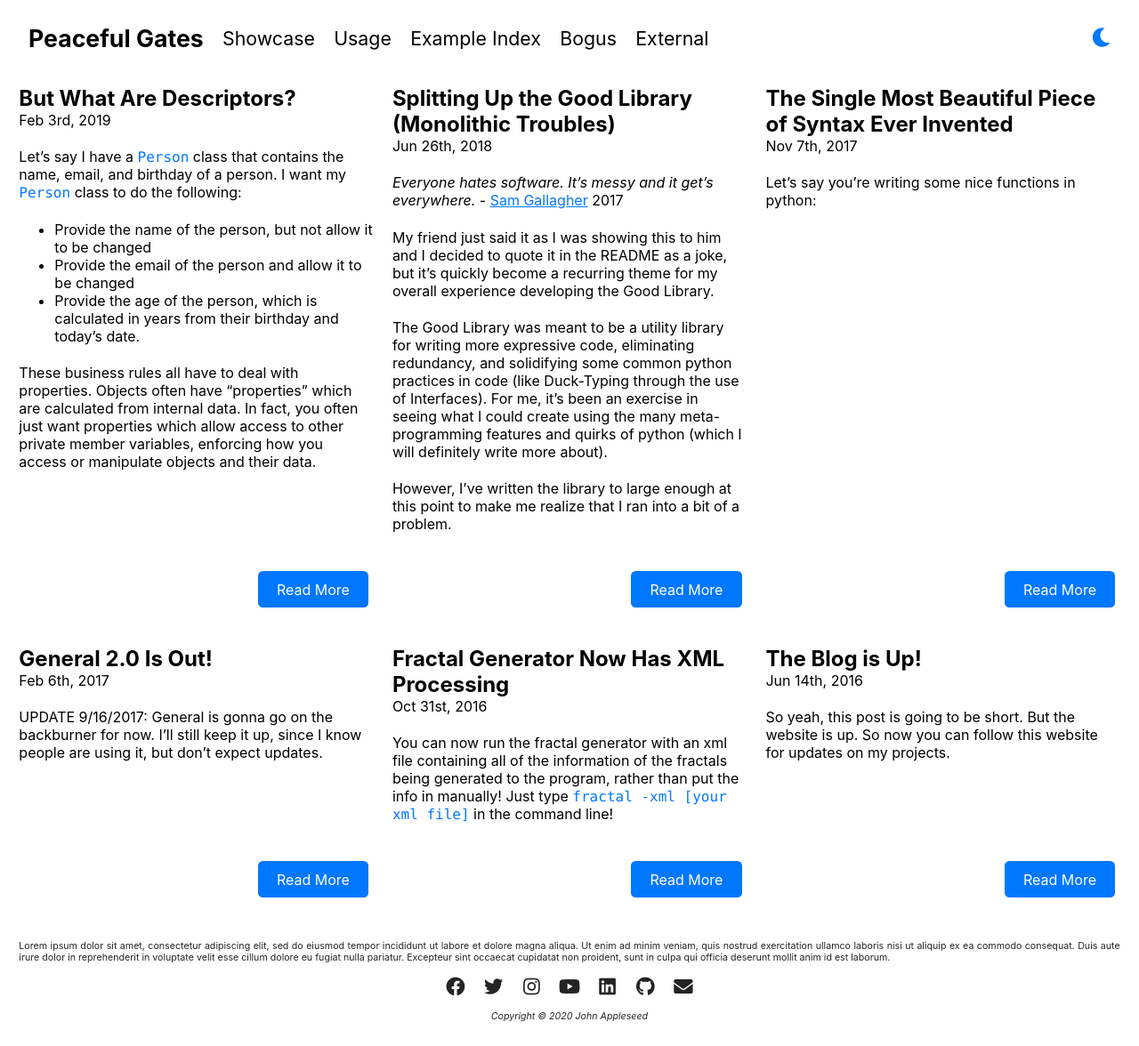
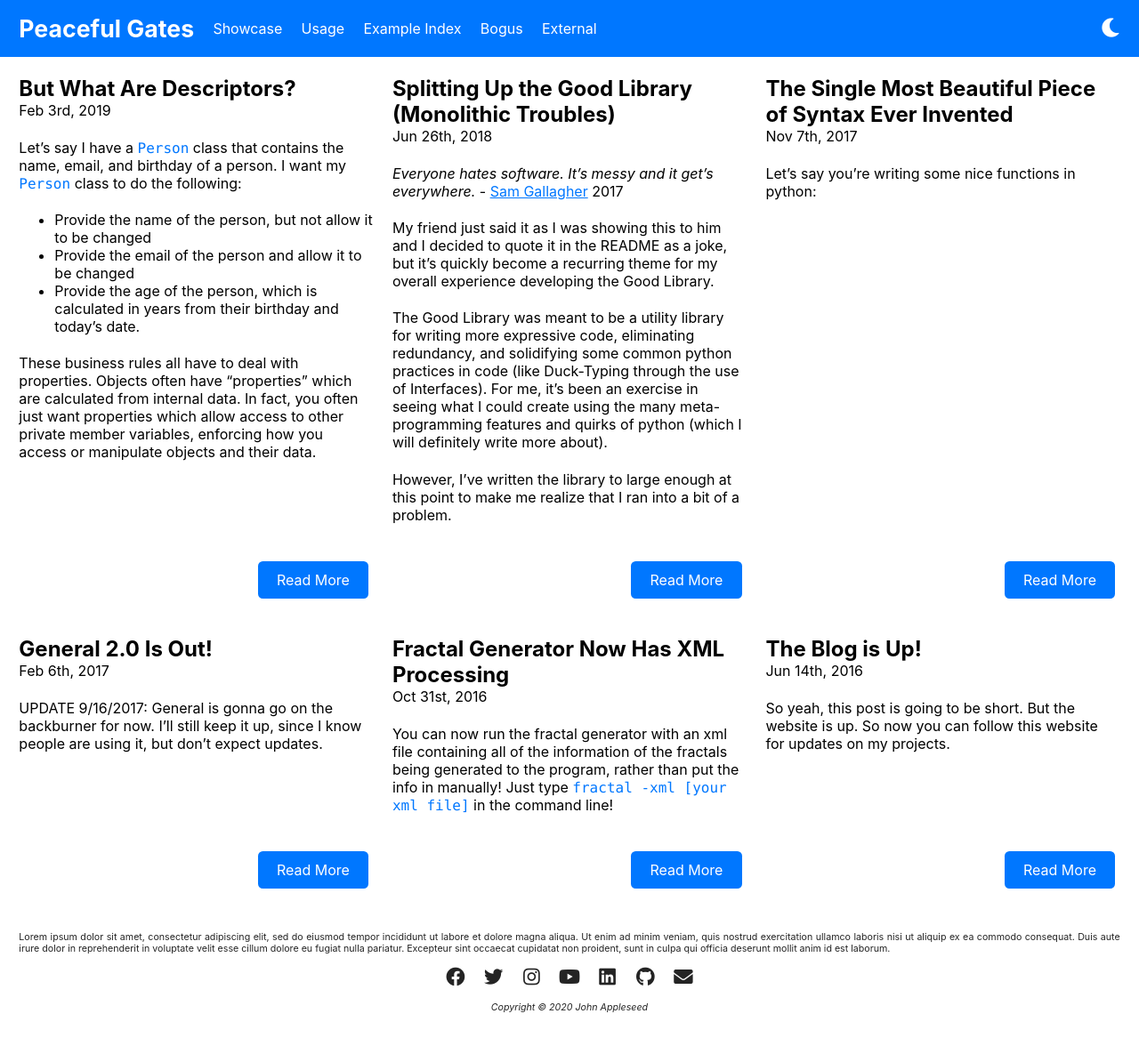
Before and after one commit to andydevs/jekyll-theme-peaceful-gates, a Jekyll site: the page built from index.html, in a window 1280 px wide. Shown: the whole page at 89% size. Built offline with Jekyll 4.4.1, drawn with Linux system fonts in a browser that asks for light colours.

Commit message:
Added theme colors!

```diff
--- a/_sass/jekyll-theme-peaceful-gates/_menu.scss
+++ b/_sass/jekyll-theme-peaceful-gates/_menu.scss
@@ -7,8 +7,13 @@
 }
 
 .menu {
-    padding: $spacing-3 $spacing-3;
-    margin-bottom: $spacing-2;
+    padding: $spacing-2 $spacing-2;
+    margin-bottom: $spacing-3;
+
+    @include with-theme {
+        background-color: color-for(primary);
+        color: color-for(text-on-primary);
+    }
 }
 
 .menu-container {
@@ -45,15 +50,20 @@
 .menu-dropdown-controls {
     > .icon-button {
         margin: 0pt;
+        @include with-theme {
+            color: color-for(text-on-primary);
+        }
     }
 }
 
 .menu-dropdown {
-    flex: 1;
-    display: flex;
-    flex-direction: row;
+    @include on-desktop {
+        flex: 1 !important;
+        display: flex !important;
+        flex-direction: row !important;
+    }
     @include on-mobile {
-        display: block;
+        display: none;
         text-align: right;
     }
 }
@@ -82,7 +92,7 @@
         > a {
             color: inherit !important;
             text-decoration: none;
-            font-size: $medium-font-size;
+            font-size: $normal-font-size;
             &:hover {
                 text-decoration: underline;
             }
@@ -99,16 +109,8 @@
     .icon-button {
         padding: $spacing-1;
         font-size: $medium-font-size;
+        @include with-theme {
+            color: color-for(text-on-primary);
+        }
     }
 }
-
-#toggled-dropdown {
-    @include on-desktop {
-        flex: 1 !important;
-        display: flex !important;
-        flex-direction: row !important;
-    }
-    @include on-mobile {
-        display: none;
-    }
-}
```
